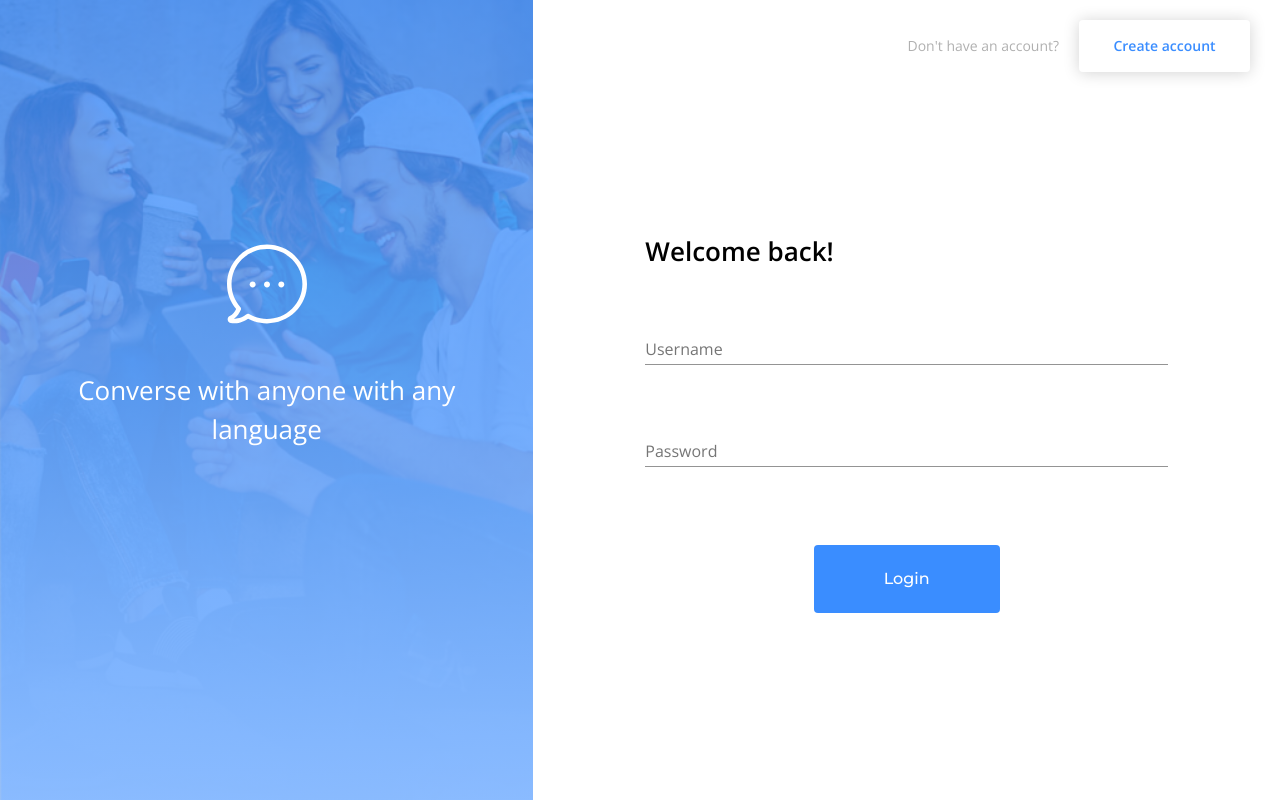
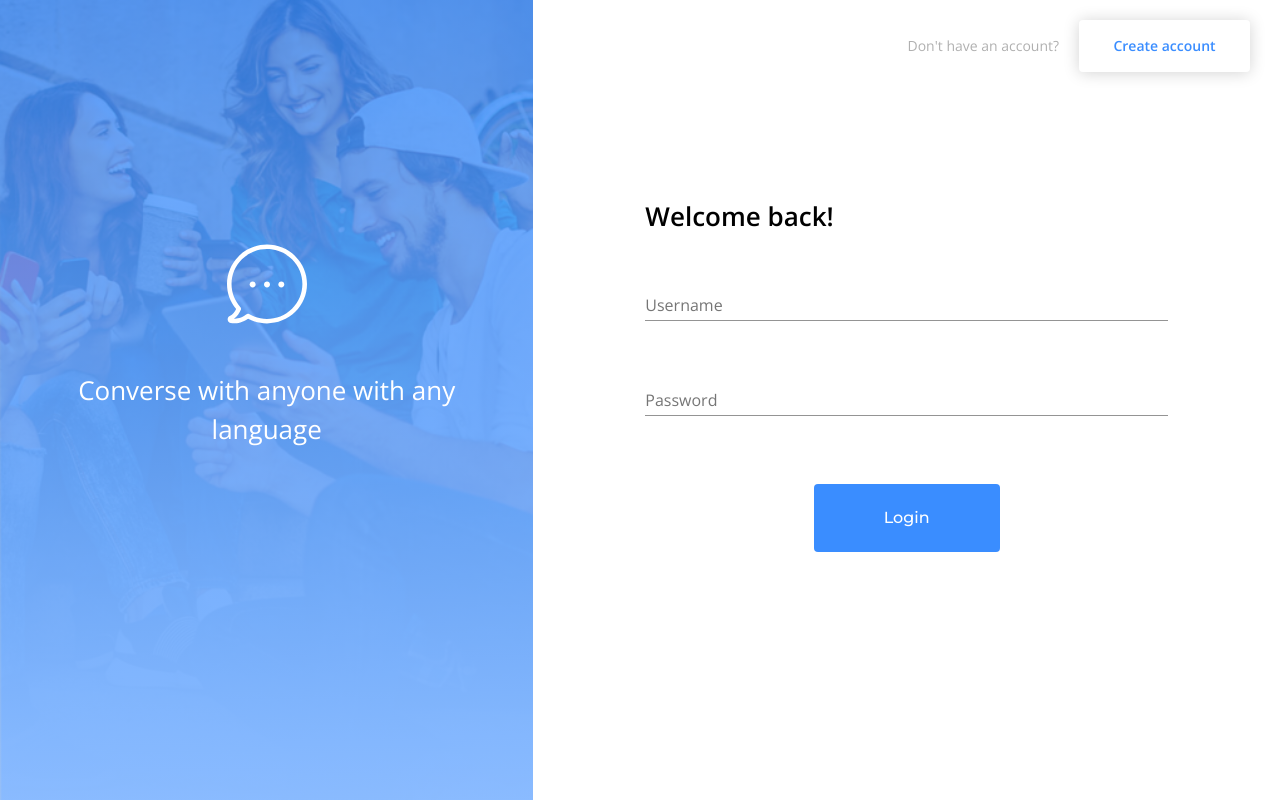
Before and after one commit to perpetual-pelican/messenger-4323, a React (Create React App) app in the folder client/: page /login in a window 1280 px wide. Built offline with nearby package versions, Linux system fonts and the light colour scheme; no server answers.

Commit message:
touching up spacing a bit

```diff
--- a/client/src/Login.js
+++ b/client/src/Login.js
@@ -11,7 +11,7 @@ import { makeStyles } from "@material-ui/core/styles";
 
 const useStyles = makeStyles((theme) => ({
   itemBox: {
-    margin: theme.spacing(3, 0, 3, 0)
+    margin: "5% 0"
   }
 }));
 
--- a/client/src/components/Auth/FormContainer.js
+++ b/client/src/components/Auth/FormContainer.js
@@ -5,7 +5,8 @@ import { makeStyles } from "@material-ui/core/styles";
 const useStyles = makeStyles((theme) => ({
   form: {
     width: "70%",
-    marginBottom: "10%"
+    height: "65%",
+    margin: "5% 0 15% 0"
   },
   message: {
     fontSize: 26,
@@ -18,7 +19,7 @@ const useStyles = makeStyles((theme) => ({
     boxShadow: "none",
     padding: theme.spacing(2, 7),
     borderRadius: theme.spacing(0.4),
-    margin: theme.spacing(4, 0)
+    margin: "6% 0"
   }
 }));
 
--- a/client/src/components/Auth/FormItem.js
+++ b/client/src/components/Auth/FormItem.js
@@ -4,7 +4,8 @@ import { makeStyles } from "@material-ui/core/styles";
 
 const useStyles = makeStyles((theme) => ({
   root: {
-    width: "100%"
+    width: "100%",
+    margin: "2% 0"
   }
 }));
 
@@ -14,7 +15,6 @@ const FormItem = (props) => {
   return (
     <FormControl className={classes.root}
       error={props.error}
-      margin="normal"
       required>
       {props.children}
     </FormControl>
```
